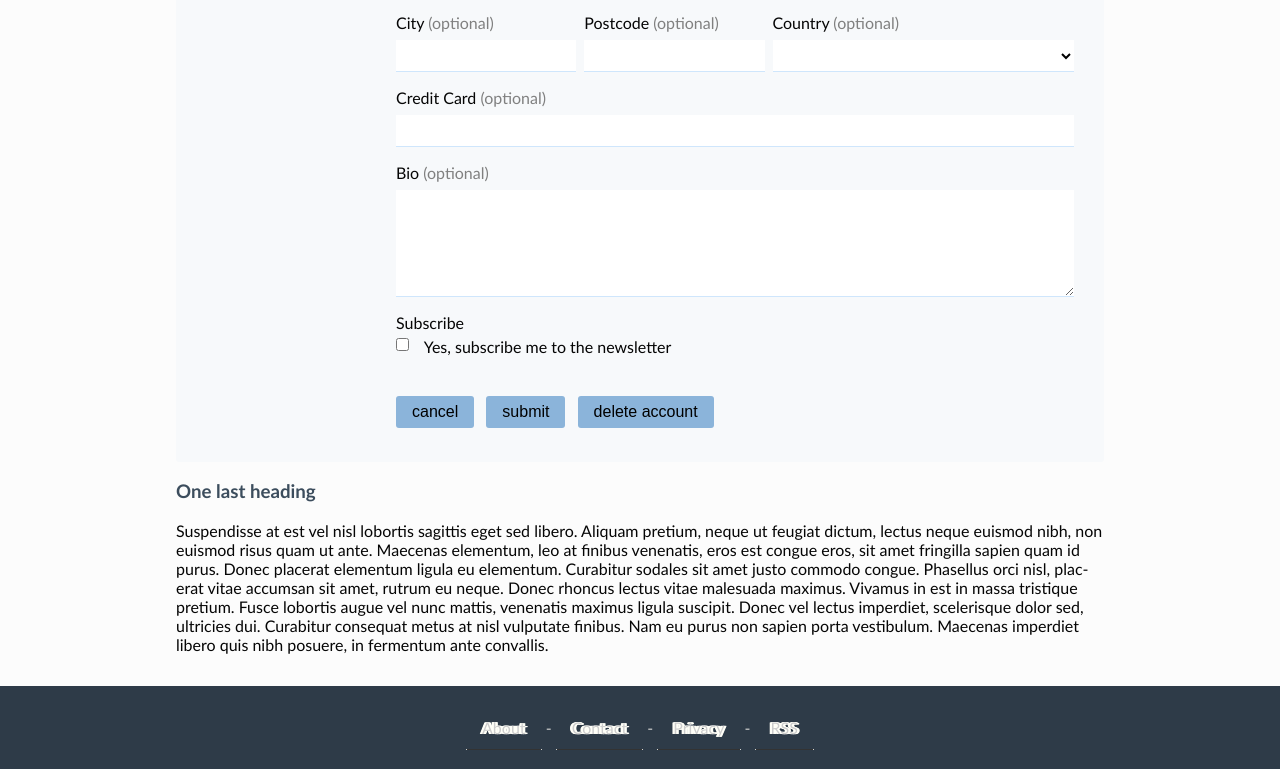
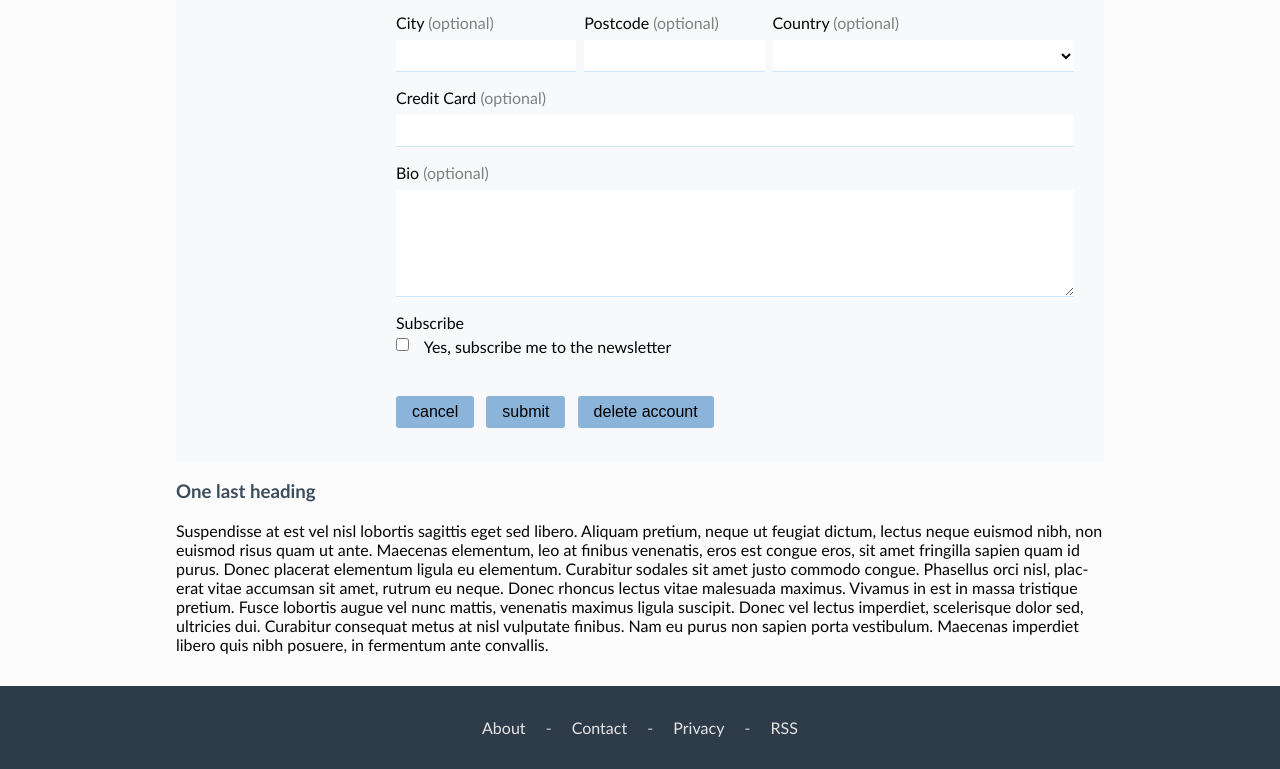
Before and after one commit to edwinm/spiceup, a website: page examples/index.html in a window 1280 px wide. Shown: the part 1618-2387 px from the top of the page. Drawn offline with Linux system fonts and the light colour scheme.

Commit message:
Fix footer links

```diff
--- a/src/footer.scss
+++ b/src/footer.scss
@@ -5,10 +5,13 @@ footer {
     color: hsl(0, 0%, 80%);
     background-color: hsl(hue($primary-color), 22%, 23%);
 }
-footer a {
+footer a:link {
     color: hsl(0, 0%, 90%);
     text-decoration: none;
     padding: 1rem;
+    background: none;
+    text-shadow: none;
+
 }
 footer a:hover {
     color: hsl(211, 83%, 52%);
```
Also changed, not shown: dest/spiceup.css, 1 other file.
